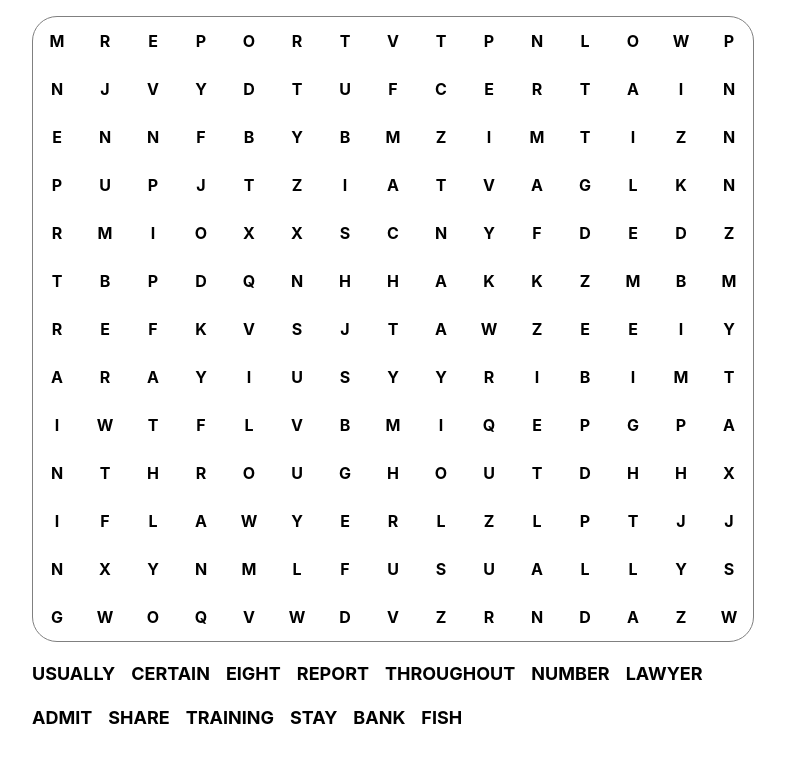
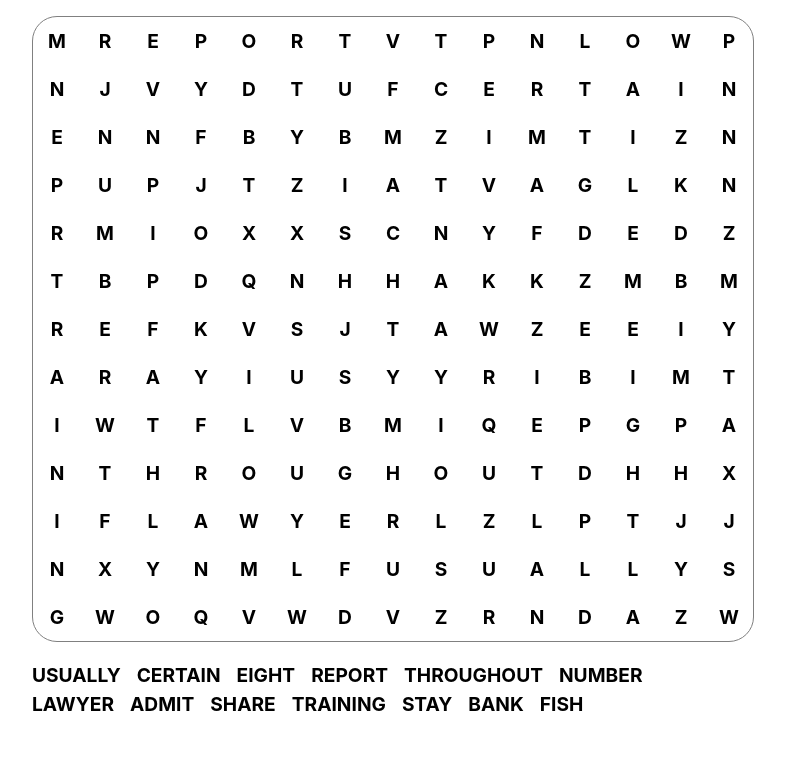
Before and after one commit to aacar947/word-search-puzzle, a React (Create React App) app: page / in a window 1280 px wide. Shown: the top 762 px of the page, without its empty margins (247-1032 px from the left). Built offline with nearby package versions, Linux system fonts and the light colour scheme.

Commit message:
introduce touch support for better user interaction

```diff
--- a/src/App.css
+++ b/src/App.css
@@ -2,6 +2,7 @@
 *::after,
 *::before {
   box-sizing: border-box;
+  margin: 0;
 }
 
 #gameboard {
@@ -12,6 +13,10 @@
   min-width: min-content;
   justify-content: center;
   align-items: center;
+  touch-action: none;
+  -ms-touch-action: none;
+  -webkit-touch-callout: none;
+  font-size: larger;
 
   --cell-width: 3rem;
   --cell-height: 3rem;
@@ -84,7 +89,6 @@
 .wordlist > p {
   margin-right: 1rem;
   margin-top: 5px;
-  font-size: large;
   text-transform: uppercase;
   font-weight: bold;
 }
--- a/src/components/Gameboard.jsx
+++ b/src/components/Gameboard.jsx
@@ -3,15 +3,22 @@ import Table from './Table';
 import createPuzzle from '../utils/createPuzzle';
 import WordList from './WordList';
 import Highlight from './Highlight';
+import useEventListener from '../hooks/useEventListener';
 
 export default function Gameboard({ size = [13, 15] }) {
   const [debugMode] = useState(false);
   const [table, setTable] = useState([]);
   const [selection, setSelection] = useState([]);
   const [wordlist, setWordlist] = useState([]);
-  const [isMouseDown, setMouseDown] = useState(false);
+  const isMouseDown = useRef(false);
   const tableRef = useRef({});
   const highlighterRef = useRef([]);
+
+  const [windowSize, setWindowSize] = useState();
+
+  useEventListener('resize', (e) => {
+    setWindowSize([e.target.innerHeight, e.target.innerWidth]);
+  });
 
   useLayoutEffect(() => {
     const [_table, _wordlist] = createPuzzle(size[0], size[1], 40);
@@ -42,29 +49,37 @@ export default function Gameboard({ size = [13, 15] }) {
       match.found = true;
       setWordlist([...wordlist]);
     }
-    setSelection([]);
+    if (!isMouseDown.current) setSelection([]);
   };
 
   const onMouseLeave = (e) => {
-    if (isMouseDown) setMouseDown(false);
+    if (isMouseDown.current) {
+      onSelectionEnd();
+      isMouseDown.current = false;
+    }
+  };
+  const onMouseDown = (e) => {
+    isMouseDown.current = true;
+  };
+  const onMouseUp = (e) => {
+    isMouseDown.current = false;
     onSelectionEnd();
   };
-  const onMouseDown = (e) => {
-    setMouseDown(true);
-  };
-  const onMouseUp = (e) => {
-    setMouseDown(false);
+
+  const onTouchEnd = () => {
     onSelectionEnd();
   };
 
   const highlightedWords = wordlist.map((w, i) => {
     if (!(debugMode || w.found)) return null;
     const mark = highlighterRef.current[i];
-    return mark ? <Highlight key={'hg' + i} start={mark.start} end={mark.end}></Highlight> : null;
+    return mark ? (
+      <Highlight key={'hg' + i} start={mark.start} end={mark.end} windowSize={windowSize}></Highlight>
+    ) : null;
   });
 
   return (
-    <div id='gameboard' style={{ position: 'relative' }} {...{ onMouseDown, onMouseUp, onMouseLeave }}>
+    <div id='gameboard' style={{ position: 'relative' }} {...{ onMouseDown, onMouseUp, onMouseLeave, onTouchEnd }}>
       <div id='gameboard-center'>
         <Table
           {...{
--- a/src/components/Highlight.jsx
+++ b/src/components/Highlight.jsx
@@ -1,13 +1,7 @@
-import React, { useEffect, useRef, useState } from 'react';
-import useEventListener from '../hooks/useEventListener';
+import React, { useEffect, useRef } from 'react';
 
-export default function Highlight({ start, end, className }) {
+export default function Highlight({ start, end, className, windowSize }) {
   const mainRef = useRef(null);
-  const [windowSize, setWindowSize] = useState();
-
-  useEventListener('resize', (e) => {
-    setWindowSize([e.target.innerHeight, e.target.innerWidth]);
-  });
 
   useEffect(() => {
     if (!start || !end) return;
--- a/src/components/Table.jsx
+++ b/src/components/Table.jsx
@@ -1,8 +1,9 @@
-import React, { useLayoutEffect, useState } from 'react';
+import React, { useLayoutEffect, useState, useCallback, useRef } from 'react';
 import Highlight from './Highlight';
 
 export default function Table({ size, table, tableRef, isMouseDown, selection, setSelection, debugMode }) {
   const [highlighter, setHighlighter] = useState(null);
+  const prevTouch = useRef();
 
   // mark selections
   useLayoutEffect(() => {
@@ -10,13 +11,15 @@ export default function Table({ size, table, tableRef, isMouseDown, selection, s
       setHighlighter(null);
       return;
     }
+    console.log(selection);
     const start = selection[0].node;
     const end = selection[selection.length - 1].node;
 
     setHighlighter({ start, end });
   }, [selection]);
 
-  const handleSelection = (node, value, x, y) => {
+  const handleSelection = useCallback(
+    (node, value, x, y) => {
       if (selection.length === 0) {
         setSelection([{ node, value, x, y }]);
         return;
@@ -52,23 +55,46 @@ export default function Table({ size, table, tableRef, isMouseDown, selection, s
         const _x = x0 + i * xFactor;
         const _y = y0 + i * yFactor;
         const cell = tableRef.current[_x + ',' + _y];
+        console.log(cell);
         _selection.push(cell);
+        console.log(_x, _y);
       }
       setSelection(_selection);
-  };
+    },
+    [selection, setSelection, size, tableRef]
+  );
 
   const handleCellRef = (ref, letter, x, y) => {
     tableRef.current[x + ',' + y] = { node: ref, value: letter, x, y };
   };
 
   const onSwipe = (node, value, x, y) => {
-    if (!isMouseDown) return;
+    if (!isMouseDown.current) return;
     handleSelection(node, value, x, y);
+  };
+
+  const onTouchMove = (e) => {
+    const x = e.touches[0].clientX;
+    const y = e.touches[0].clientY;
+    const cell = document.elementFromPoint(x, y).closest('.cell');
+
+    if (!cell) return;
+
+    const vector = cell.dataset.vector;
+    const prev = prevTouch.current;
+
+    if (vector === prev) return;
+    prevTouch.current = vector;
+
+    const value = cell.querySelector('p').innerText;
+    const vectorArr = vector.split(',');
+    //console.log(cell, value, vectorArr[0], vectorArr[1]);
+    handleSelection(cell, value, Number(vectorArr[0]), Number(vectorArr[1]));
   };
 
   return (
     <>
-      <div id='table-wrapper'>
+      <div id='table-wrapper' onTouchMove={onTouchMove}>
         <table className='table'>
           <tbody>
             {table.map((row, i) => {
@@ -77,8 +103,11 @@ export default function Table({ size, table, tableRef, isMouseDown, selection, s
                   {row.map((letter, j) => {
                     return (
                       <td
+                        data-vector={`${i},${j}`}
+                        className='cell'
                         onMouseEnter={(e) => selection.length > 1 && onSwipe(e.currentTarget, letter, i, j)}
                         onMouseDown={(e) => handleSelection(e.currentTarget, letter, i, j)}
+                        onTouchStart={(e) => handleSelection(e.currentTarget, letter, i, j)}
                         key={'td' + j}
                         ref={(ref) => handleCellRef(ref, letter, i, j)}
                       >
--- a/src/hooks/useEventListener.jsx
+++ b/src/hooks/useEventListener.jsx
@@ -1,14 +1,14 @@
 import { useEffect, useRef } from 'react';
 
-export default function useEventListener(eventType, callback, element = window) {
+export default function useEventListener(eventName, callback, node = window) {
   const callbackRef = useRef(callback);
   useEffect(() => {
     callbackRef.current = callback;
   }, [callback]);
   useEffect(() => {
-    if (element == null) return;
+    if (node == null) return;
     const handler = (e) => callbackRef.current(e);
-    element.addEventListener(eventType, handler);
-    return () => element.removeEventListener(eventType, handler);
-  }, [eventType, element]);
+    node.addEventListener(eventName, handler);
+    return () => node.removeEventListener(eventName, handler);
+  }, [eventName, node]);
 }
```
Lines whose indentation alone changed are shown as unchanged.
